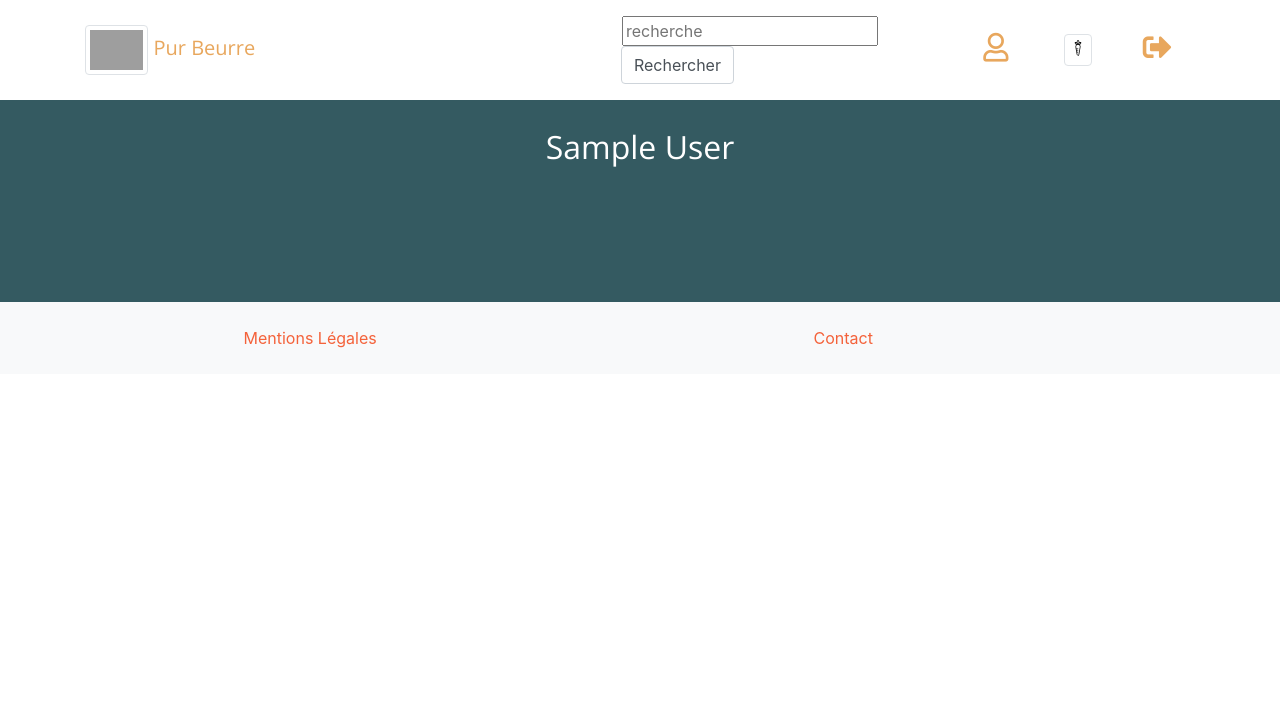
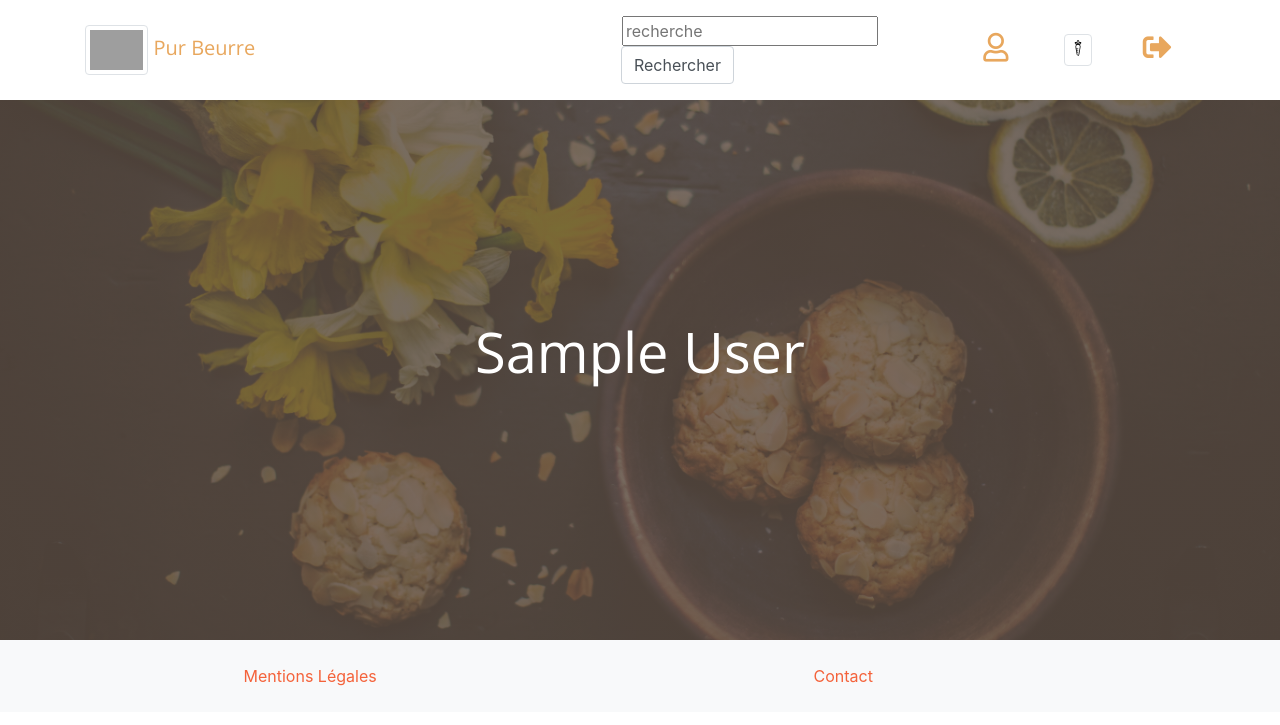
Before and after one commit to slesouef/PurBeurre_PurBonheur, a Django app: page /accounts/favorites/ in a window 1280 px wide. Shown: the top 725 px of the page. Run offline with Django 3.2, Linux system fonts and the light colour scheme; the visitor is signed in with stand-in values (Sample User, id 1); data comes from the database, SQL or seed files in the repository; data that the repository does not hold is empty; some libraries are stand-ins or nearby versions; some web fonts are replaced; grey boxes are pictures that could not be loaded.

Commit message:
user image added to favorites

```diff
--- a/accounts/views.py
+++ b/accounts/views.py
@@ -57,7 +57,7 @@ def save_favorite(request):
         except Products.DoesNotExist:
             user.favorites.add(product)
             user.save()
-            response = {'reponse': 'OK'}
+            response = {'response': 'OK'}
         return JsonResponse(response)
     else:
         raise PermissionDenied
@@ -65,8 +65,13 @@ def save_favorite(request):
 
 @login_required
 def favorites(request):
+    context = {
+        'avatar': False,
+    }
     userid = request.user.id
     user = MyUser.objects.filter(id=userid).first()
     favs = user.favorites.all()
-    context = {"user": user, "favorites": favs}
+    context['user_name'] = user.get_full_name
+    context['favorites'] = favs
+    context['avatar'] = user.avatar
     return render(request, 'accounts/favorites.html', context)
--- a/templates/accounts/favorites.html
+++ b/templates/accounts/favorites.html
@@ -1,18 +1,28 @@
 {% extends 'search/base.html' %}
 
 {% block content %}
-
-  <section class="page-section bg-moule" id="result"
-           style="background-image: url({{ user.avatar }});background-size: auto 100%; background-repeat: no-repeat;
-                   background-position: center">
-    <div class="container">
-      <div class="row justify-content-center">
-        <div class="col-lg-8 text-center">
-          <h2 class="mt-0 text-white">{{ user.get_full_name }}</h2>
+    <!-- Masthead -->
+  {% if avatar %}
+  <header class="masthead" style="background-image: url({{ MEDIA_URL }}{{ avatar }}); height: 50vh">
+    <div class="container h-100">
+      <div class="row h-100 align-items-center justify-content-center">
+        <div class="col-lg-10 text-center">
+          <h1 class="text-capitalize text-white font-weight-bold">{{ user_name }}</h1>
         </div>
       </div>
     </div>
-  </section>
+  </header>
+  {% else %}
+  <header class="masthead"  style="height: 50vh">
+    <div class="container h-100">
+      <div class="row h-100 align-items-center justify-content-center">
+        <div class="col-lg-10 text-center">
+          <h1 class="text-capitalize text-white font-weight-bold">{{ user_name }}</h1>
+        </div>
+      </div>
+    </div>
+  </header>
+  {% endif %}
 
   <section class="bg-bonbon" id="suggestions">
     <div class="container">
```
